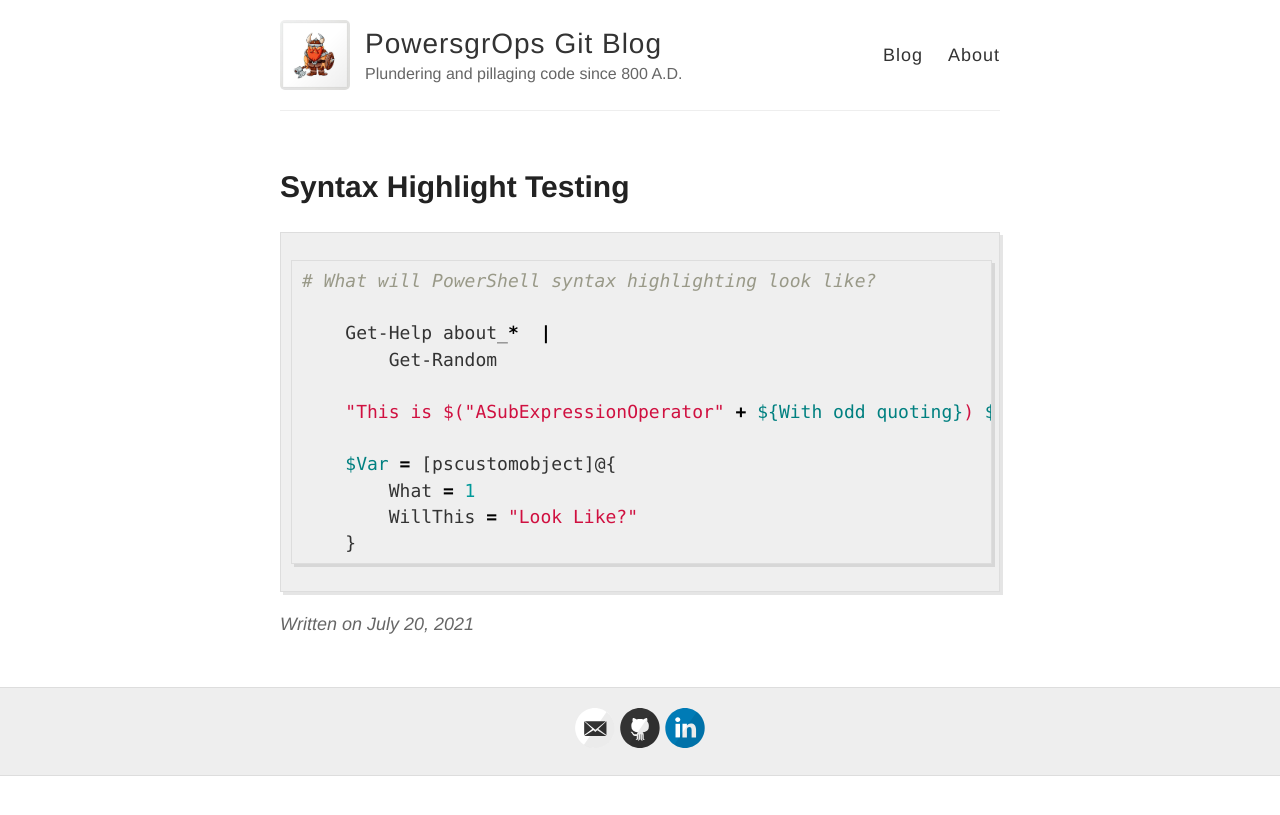
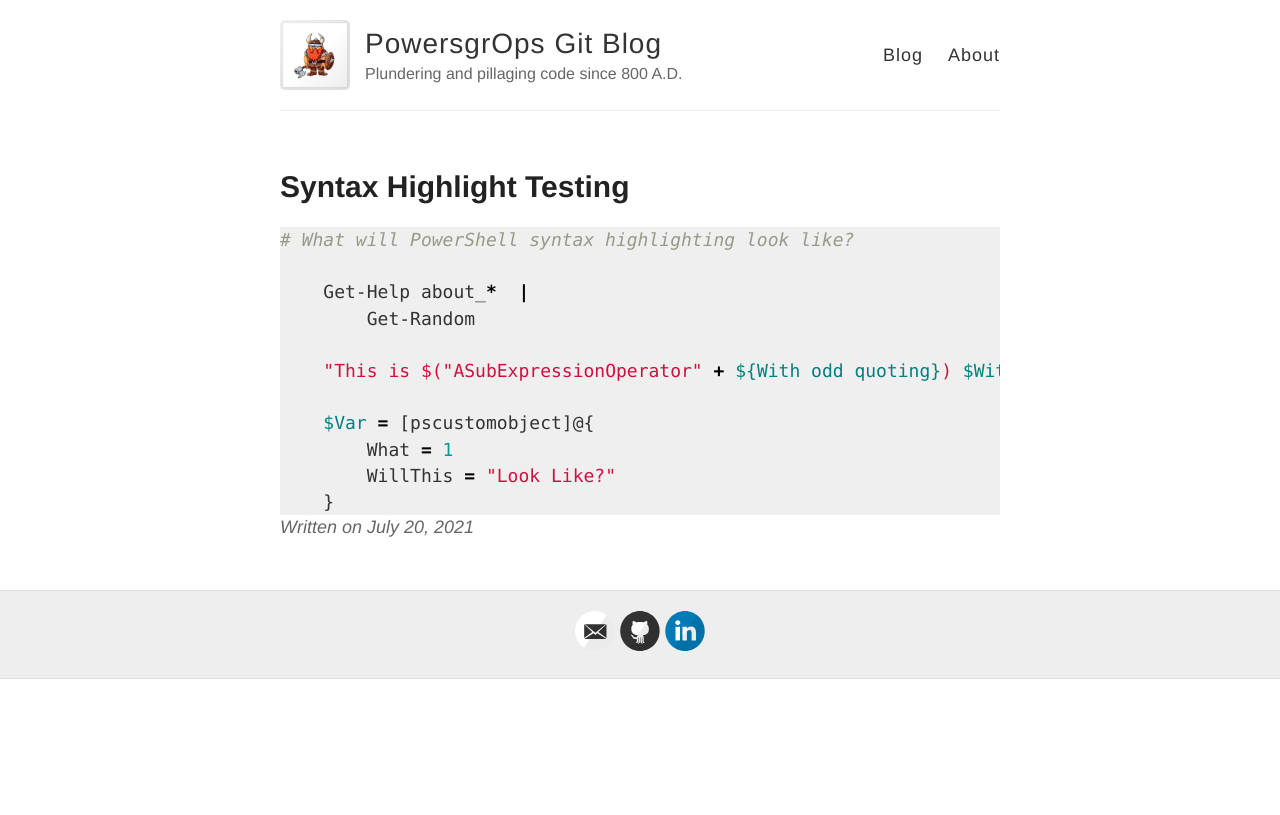
Before and after one commit to PowersgrOps/PowersgrOps.github.io, a Jekyll site: the page built from _posts/2021-7-20-Syntax-Highlight-Test.md, in a window 1280 px wide. Shown: the top 815 px of the page. Built offline with Jekyll 4.4.1, drawn with Linux system fonts in a browser that asks for light colours.

Commit message:
Updated highlights.scss.

```diff
--- a/_sass/_highlights.scss
+++ b/_sass/_highlights.scss
@@ -1,12 +1,6 @@
 
 .highlight {
   background-color: #efefef;
-  padding: 7px 7px 7px 10px;
-  border: 1px solid #ddd;
-  -moz-box-shadow: 3px 3px rgba(0,0,0,0.1);
-  -webkit-box-shadow: 3px 3px rgba(0,0,0,0.1);
-  box-shadow: 3px 3px rgba(0,0,0,0.1);
-  margin: 20px 0 20px 0;
   overflow: scroll;
 }
 
```
